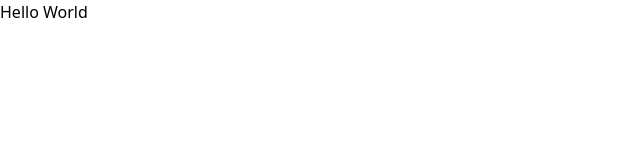
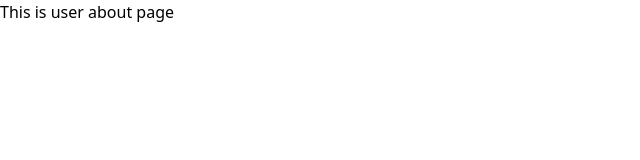
Before and after one commit to ZiaCodes/claim-prize, a React (Create React App) app in the folder client/: page /about in a window 1280 px wide. Shown: the top 160 px of the page, without its empty margins (0-640 px from the left). Built offline with nearby package versions, Linux system fonts and the light colour scheme.

Commit message:
added pages

```diff
--- a/client/src/App.js
+++ b/client/src/App.js
@@ -1,9 +1,18 @@
-import React from 'react';
+import React, { useEffect } from 'react';
+import { Routes, Route, useNavigate } from 'react-router-dom';
+
+import Login from './components/login';
+import About from './components/about'
+import Home from './container/Home';
 
 const App = () => {
-  return <div>
-      Hello World
-  </div>;
+  return (
+    <Routes>
+      <Route path="login" element={<Login />} />
+      <Route path="about" element={<About />} />
+      <Route path="/*" element={<Home />} />
+    </Routes>
+  );
 };
 
 export default App;
--- /dev/null
+++ b/client/src/components/about.jsx
@@ -0,0 +1,9 @@
+import React from 'react';
+
+const about = () => {
+  return <div>
+      This is user about page
+  </div>;
+};
+
+export default about;
--- /dev/null
+++ b/client/src/components/login.jsx
@@ -0,0 +1,9 @@
+import React from 'react';
+
+const login = () => {
+  return <div>
+      This is a login page
+  </div>;
+};
+
+export default login;
--- /dev/null
+++ b/client/src/container/Home.jsx
@@ -0,0 +1,9 @@
+import React from 'react';
+
+const Home = () => {
+  return <div>
+      Welcome Home
+  </div>;
+};
+
+export default Home;
--- a/client/src/index.js
+++ b/client/src/index.js
@@ -1,10 +1,13 @@
 import React from 'react';
 import ReactDOM from 'react-dom';
+import { BrowserRouter as Router } from 'react-router-dom';
 
 import App from './App';
 import './index.css';
 
 ReactDOM.render(
-    < App />,
-    document.getElementById('root')
+  <Router>
+    <App />
+  </Router>,
+  document.getElementById('root'),
 );
```
